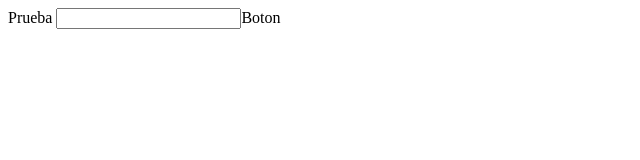
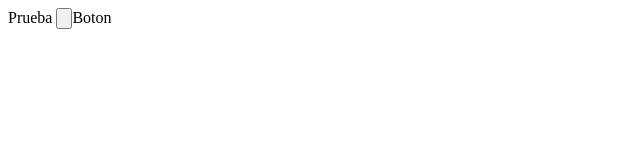
Before and after one commit to femaldi/femaldi.github.io, a plain HTML site: page index.html in a window 1280 px wide. Shown: the whole page, without its empty margins (0-640 px from the left). Drawn offline with Linux system fonts and the light colour scheme.

Commit message:
Corrijo tipo del input

```diff
--- a/index.html
+++ b/index.html
@@ -2,7 +2,7 @@
 <head></head>
 </body>
 Prueba
-<input id="boton">Boton</input>
+<input type="button" id="boton">Boton</input>
 <script type="text/javascript" src="app.js"></script>
 </body>
 </html>
```
